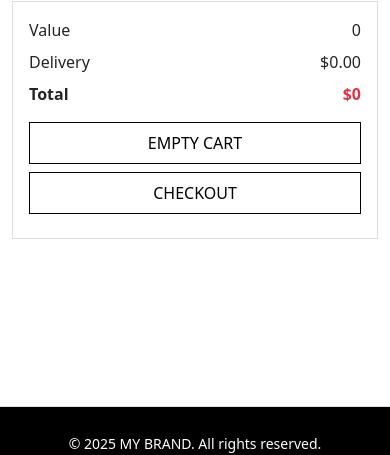
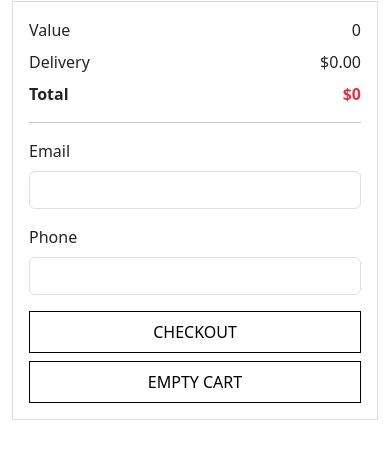
Before and after one commit to john1903/web-store-client, a Vue app: page /cart in a window 390 px wide. Shown: the part 365-820 px from the top of the page. Built offline with nearby package versions, Linux system fonts and the light colour scheme; no server answers.

Commit message:
add checkout functionality; implement order creation with email and phone number input

```diff
--- a/src/api/orderApi.ts
+++ b/src/api/orderApi.ts
@@ -70,12 +70,18 @@ export async function fetchOrder(
 
 export async function createOrder(
   orderRequest: OrderRequest,
-  bearerToken: BearerToken
+  bearerToken?: BearerToken
 ): Promise<Result<IdResponse, ApiError>> {
   try {
-    const response = await api.post<IdResponse>(baseUrl, orderRequest, {
-      headers: getAuthHeaders(bearerToken),
-    });
+    const response = await api.post<IdResponse>(
+      baseUrl,
+      orderRequest,
+      bearerToken
+        ? {
+            headers: getAuthHeaders(bearerToken),
+          }
+        : undefined
+    );
     return { ok: true, data: response.data };
   } catch (error) {
     return handleError(error);
--- a/src/common/commonImports.ts
+++ b/src/common/commonImports.ts
@@ -4,7 +4,7 @@ export { IdResponse } from "@/types/common/idResponse";
 export { PagedResponse } from "@/types/common/pagedResponse";
 export { ApiError } from "@/types/exceptions/apiError";
 export { BearerToken } from "@/types/security/bearerToken";
-export { hasRole, isAuthenticated, getJwt } from "@/utils/security";
+export { hasRole, isAuthenticated, getJwtToken } from "@/utils/security";
 export {
   default as api,
   getAuthHeaders,
--- a/src/services/CartService.ts
+++ b/src/services/CartService.ts
@@ -1,17 +1,21 @@
 import { CartItemRequest } from "@/types/carts/cartItem";
 import { Cart, CartRequest } from "@/types/carts/cart";
 import { addCartItem, emptyCart, fetchCart, updateCart } from "@/api/cartApi";
-import { BearerToken, getJwt, isAuthenticated } from "@/common/commonImports";
+import {
+  BearerToken,
+  getJwtToken,
+  isAuthenticated,
+} from "@/common/commonImports";
 import { fetchProduct } from "@/api/productApi";
 
 const LOCAL_STORAGE_KEY = "cart";
 
 export class CartService {
-  private readonly bearerToken: BearerToken | null;
+  private readonly bearerToken: BearerToken | undefined;
   private readonly userIsAuthenticated: boolean;
 
   constructor() {
-    this.bearerToken = getJwt();
+    this.bearerToken = getJwtToken();
     this.userIsAuthenticated = isAuthenticated();
   }
 
--- a/src/types/orders/order.ts
+++ b/src/types/orders/order.ts
@@ -16,7 +16,9 @@ export interface Order {
 }
 
 export interface OrderRequest {
-  customerId: number;
+  customerId?: number;
+  email?: string;
+  phoneNumber?: string;
   items: OrderItemRequest[];
 }
 
--- a/src/utils/security.ts
+++ b/src/utils/security.ts
@@ -13,10 +13,20 @@ export function setToken(bearerToken: BearerToken, expiry: number) {
   setCookie("token", bearerToken.token, expiry);
 }
 
-export function getJwt(): BearerToken | null {
+export function getJwtToken(): BearerToken | undefined {
   const jwt = getCookie("token");
-  if (!jwt) return null;
+  if (!jwt) return undefined;
   return { token: jwt };
+}
+
+export function getJwtPayload(
+  bearerToken: BearerToken
+): JwtPayload | undefined {
+  try {
+    return jwtDecode<JwtPayload>(bearerToken.token);
+  } catch (error) {
+    return undefined;
+  }
 }
 
 export function getExpiry(bearerToken: BearerToken): number {
@@ -33,7 +43,7 @@ export function expireToken() {
 }
 
 function isTokenExpired(): boolean {
-  const jwt = getJwt();
+  const jwt = getJwtToken();
   if (!jwt) return true;
   try {
     const decoded = jwtDecode<JwtPayload>(jwt.token);
@@ -48,7 +58,7 @@ export function isAuthenticated(): boolean {
 }
 
 export function hasRole(role: string): boolean {
-  const jwt = getJwt();
+  const jwt = getJwtToken();
   if (!jwt) return false;
   try {
     const decoded = jwtDecode<JwtPayload>(jwt.token);
--- a/src/views/auth/SignupView.vue
+++ b/src/views/auth/SignupView.vue
@@ -68,7 +68,7 @@ async function onSubmit() {
               <i class="bi bi-telephone"></i>
             </span>
             <input
-              type="text"
+              type="tel"
               class="form-control"
               id="phoneNumber"
               placeholder="+123456789"
--- a/src/views/cart/CartView.vue
+++ b/src/views/cart/CartView.vue
@@ -2,10 +2,14 @@
 import MainLayout from "@/layouts/MainLayout.vue";
 import { Cart } from "@/types/carts/cart";
 import { useCart } from "@/services/CartService";
-import { onMounted, ref } from "vue";
+import { computed, onMounted, ref } from "vue";
 import { useToast } from "vue-toastification";
+import { useRouter } from "vue-router";
+import { createOrder } from "@/api/orderApi";
+import { getJwtPayload, getJwtToken, isAuthenticated } from "@/utils/security";
 
 const toast = useToast();
+const router = useRouter();
 const cartService = useCart();
 
 const cart = ref<Cart>({
@@ -17,6 +21,14 @@ const cart = ref<Cart>({
 
 const editingItemId = ref<number | null>(null);
 const quantity = ref<number | null>(null);
+
+const email = ref<string>("");
+const phoneNumber = ref<string>("");
+
+const disabled = computed(() => cart.value.items.length === 0);
+const authenticated = computed(() => {
+  return isAuthenticated();
+});
 
 async function getCart() {
   try {
@@ -87,6 +99,45 @@ function handleDecrease(itemId: number) {
 async function handleRemoveItem(id: number) {
   cart.value.items = cart.value.items.filter((i) => i.id !== id);
   await handleSaveChanges();
+}
+
+async function handleCheckout() {
+  const items = cart.value.items.map((item) => ({
+    productId: item.product.id,
+    quantity: item.quantity,
+  }));
+  let orderData;
+  let token;
+  if (isAuthenticated()) {
+    token = getJwtToken();
+    if (token) {
+      const payload = getJwtPayload(token);
+      if (payload) {
+        orderData = { customerId: payload.id, items };
+      }
+    }
+  }
+  if (!orderData) {
+    orderData = {
+      email: email.value,
+      phoneNumber: phoneNumber.value,
+      items,
+    };
+  }
+  try {
+    const response = await createOrder(orderData, token);
+    if (response.ok) {
+      toast.success("Order successfully created");
+      await router.push(`/`);
+    } else {
+      toast.error("Error creating order");
+      console.error(response.error);
+    }
+  } catch (error) {
+    toast.error("Error creating order");
+    console.error(error);
+  }
+  await cartService.emptyCart();
 }
 
 onMounted(async () => {
@@ -201,10 +252,57 @@ onMounted(async () => {
               <span>Total</span>
               <span class="text-danger">${{ cart.total }}</span>
             </div>
-            <button class="btn-minimal w-100 mb-2" @click="handleEmptyCart">
+            <hr class="my-3" />
+            <form
+              v-if="!authenticated"
+              @submit.prevent="handleCheckout"
+              class="mb-2"
+            >
+              <div class="mb-3">
+                <label for="email" class="form-label">Email</label>
+                <input
+                  type="email"
+                  class="form-control"
+                  id="email"
+                  v-model="email"
+                  autocomplete="email"
+                  required
+                />
+              </div>
+              <div class="mb-3">
+                <label for="phoneNumber" class="form-label">Phone</label>
+                <input
+                  type="tel"
+                  class="form-control"
+                  id="phoneNumber"
+                  v-model="phoneNumber"
+                  autocomplete="tel"
+                  required
+                />
+              </div>
+              <button
+                :disabled="disabled"
+                type="submit"
+                class="btn-minimal w-100"
+              >
+                CHECKOUT
+              </button>
+            </form>
+            <button
+              v-else
+              :disabled="disabled"
+              class="btn-minimal w-100 mb-2"
+              @click="handleCheckout"
+            >
+              CHECKOUT
+            </button>
+            <button
+              :disabled="disabled"
+              class="btn-minimal w-100"
+              @click="handleEmptyCart"
+            >
               EMPTY CART
             </button>
-            <button class="btn-minimal w-100 mb-2">CHECKOUT</button>
           </div>
         </div>
       </div>
```
